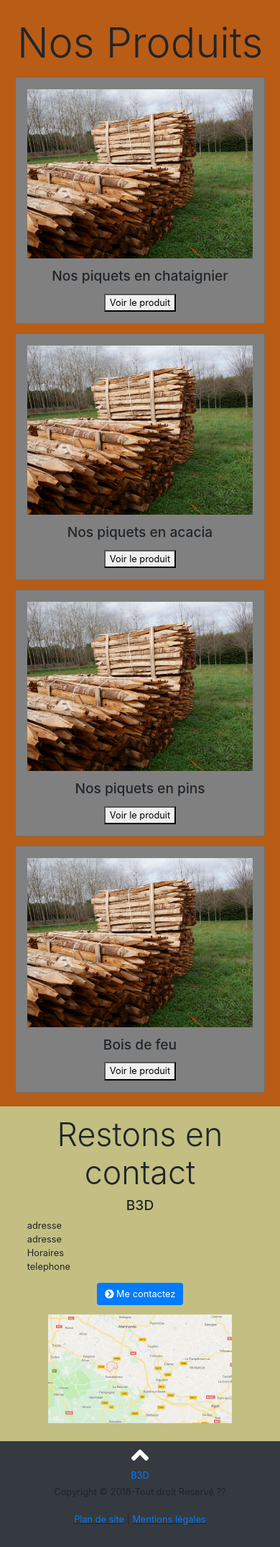
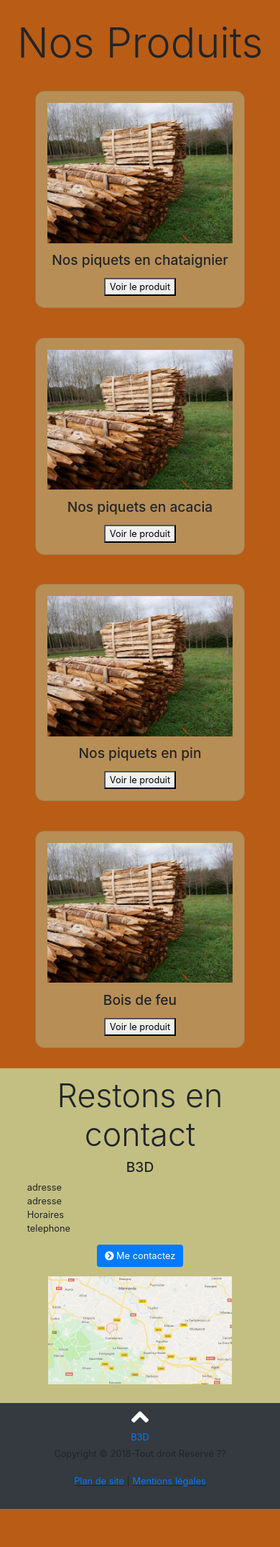
Before and after one commit to Jarod-MIDY/B3D, a PHP site: page /les-produits.php in a window 390 px wide. Shown: the part 206-2355 px from the top of the page at 72% size. After the commit the page ends 2302 px from the top, so only its background shows below. Run offline with PHP 8.4, Linux system fonts and the light colour scheme; some libraries are stand-ins or nearby versions.

Commit message:
responsive page produits et css lié..

```diff
--- a/les-produits.php
+++ b/les-produits.php
@@ -1,12 +1,12 @@
 <?php include('parts/header.php'); ?>
-<div class="parallax">
+
 
 <section id ="lesProduits" class="container">
 
   <h3 class="display-3 text-center">Nos Produits</h3>
 <div class="row justify-content-center ">
-      <div class="col-lg-4 col-md-5 col-sm-10">
-        <div class="card m-2">
+      <div class="card-deck w-75">
+        <div class="card ">
           <div class="card-body text-center">
             <p><img class=" img-fluid" src="imgs/tas_piquets.jpg" alt="card image"></p>
             <h4 class="card-title">Nos piquets en chataignier</h4>
@@ -17,11 +17,7 @@
             <button class="btn-default" href="#">Voir le produit</button>
           </div>
         </div>
-
-      </div>
-
-      <div class="col-lg-4 col-md-5 col-sm-10">
-        <div class="card m-2">
+        <div class="card ">
           <div class="card-body text-center">
             <p><img class=" img-fluid" src="imgs/tas_piquets.jpg" alt="card image"></p>
             <h4 class="card-title">Nos piquets en acacia</h4>
@@ -35,13 +31,12 @@
       </div>
 </div>
 
-<div class="row justify-content-center">
-
-      <div class="col-lg-4 col-md-5 col-sm-10">
-        <div class="card m-2">
+<div class="row justify-content-center ">
+      <div class="card-deck w-75">
+        <div class="card ">
           <div class="card-body text-center">
             <p><img class=" img-fluid" src="imgs/tas_piquets.jpg" alt="card image"></p>
-          <h4 class="card-title">Nos piquets en pins</h4>
+            <h4 class="card-title">Nos piquets en pin</h4>
             <h5><em></em></h5>
             <p class="card-text">
             </p>
@@ -49,10 +44,7 @@
             <button class="btn-default" href="#">Voir le produit</button>
           </div>
         </div>
-    </div>
-
-      <div class="col-lg-4 col-md-5 col-sm-10">
-        <div class="card m-2">
+        <div class="card ">
           <div class="card-body text-center">
             <p><img class=" img-fluid" src="imgs/tas_piquets.jpg" alt="card image"></p>
             <h4 class="card-title">Bois de feu</h4>
@@ -65,8 +57,10 @@
         </div>
       </div>
 </div>
+
+
 </section>
 
 <?php include('parts/restercontact.php'); ?>
-</div>
+
 <?php include('parts/footer.php'); ?>
--- a/styles/master.css
+++ b/styles/master.css
@@ -30,11 +30,13 @@ header {
   margin-bottom: 2em;
 }
 /*****bloc contactez-nous*******/
+#container-contact-nous {}
 #contactNous {
   background-color: #c3bf82;
   border: 2px solid black;
-  border-radius: 20px;
+  border-radius: 1em;
   padding: 1em;
+  margin-top: 2em;
 }
 
 #contactNous ul {
@@ -52,13 +54,15 @@ p {
 
 .cadre {
   border: 2px solid black;
-  border-radius: 20px;
+  border-radius: 1em;
 }
 
 /*******************************/
 /* page les-produit            */
 .card {
-  background-color: grey;
+  background-color: #b78e56;
+  margin: 2em;
+  border-radius: 1em;
 }
 
 /*******************************/
@@ -75,7 +79,7 @@ p {
   }
 
   body {
-    background: #b95c16;
+    /*background: #b95c16;*/
     margin: 0;
     padding: 0;
   }
@@ -97,7 +101,10 @@ p {
     flex-direction: column;
   }
 
+/*carte page-les-produits*/
+.card-desk {
 
+}
 
   footer {
     margin-top: 0;
@@ -112,6 +119,10 @@ margin: 2em 0;
 @media (max-width: 577px) {
   html {
     font-size: 0.8rem;
+  }
+
+  body {
+    background: #b95c16;
   }
 
   footer {
```
Lines whose indentation alone changed are shown as unchanged.
